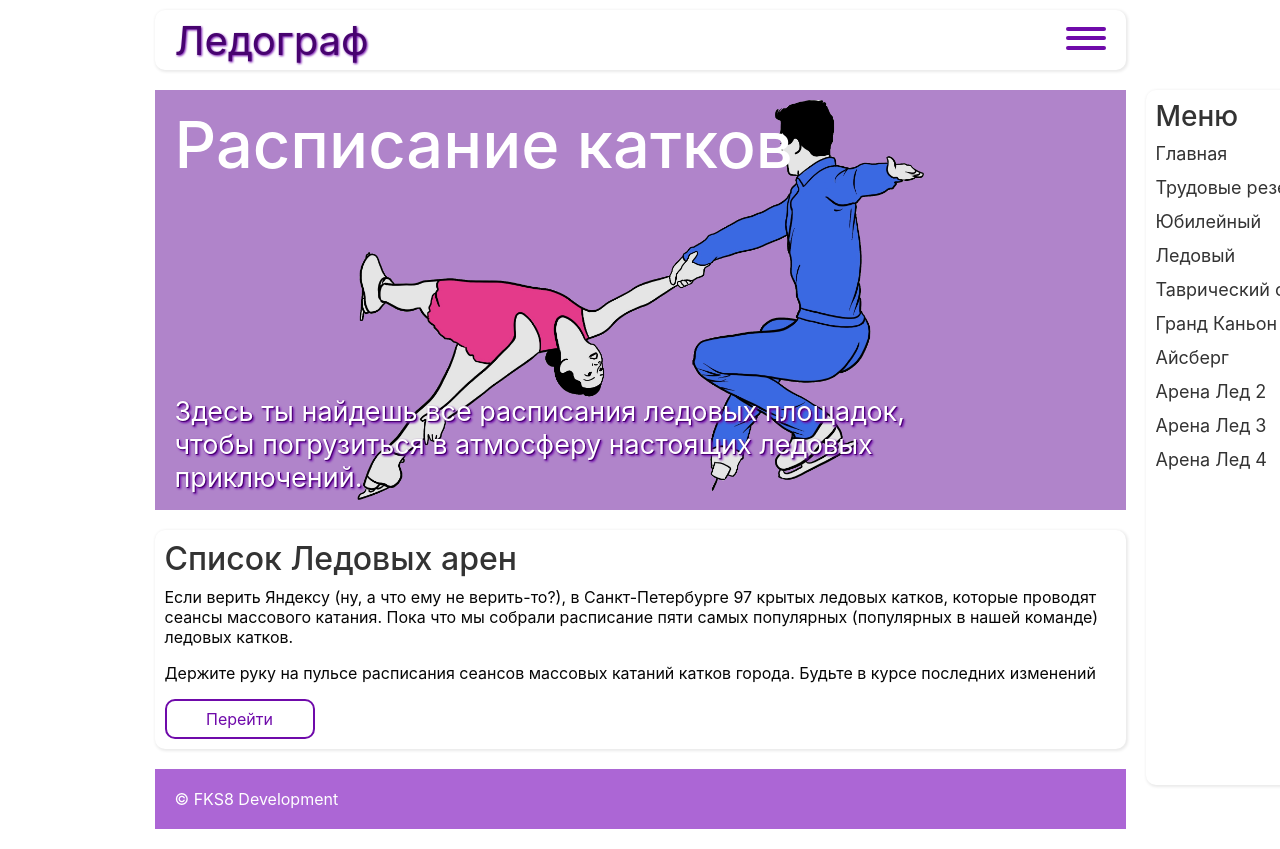
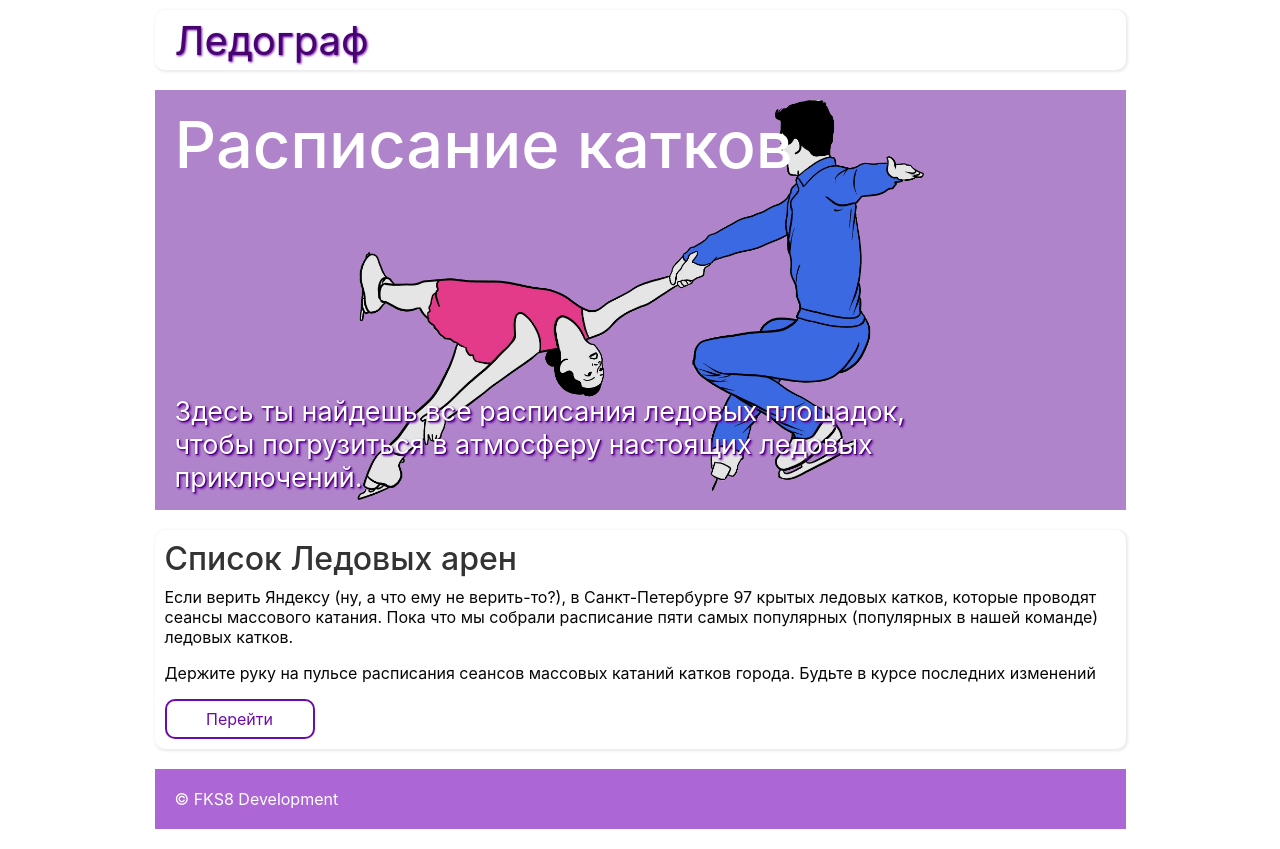
Before and after one commit to fsk8-dev/php-render, a PHP site: page / in a window 1280 px wide. Run offline with PHP 8.4, Linux system fonts and the light colour scheme; data that the repository does not hold is empty; a stand-in replaces the project's code that opens the database connection.

Commit message:
стили большого экрана

```diff
--- a/include/navigation/navigation.php
+++ b/include/navigation/navigation.php
@@ -1,9 +1,9 @@
 <nav class="nav nav--close" id="nav">
 <div class="nav__body box-shadow">
-    <h3 className="nav__title">Меню</h3>
+    <h3 class="nav__title">Меню</h3>
     <ul class="nav__list list-reset">
      <li class="nav__item">
-         <a href="/" class="nav__link">
+         <a href="/" class="nav__link link-reset">
            Главная
          </a>
        </li>
--- a/styles/base.css
+++ b/styles/base.css
@@ -105,9 +105,10 @@ body.modal-opened {
   gap: 15px;
 }
 
-@media (min-width: calc(var(--medium-screen) + 1px)) {
+/* NOTE вернуть когда навигацию верну */
+/* @media (min-width: 992px) {
   .main {
     margin-top: 150px;
     padding-inline: 10px;
   }
-}
+} */
--- a/styles/components/burger.css
+++ b/styles/components/burger.css
@@ -1,6 +1,12 @@
 .burger {
   --transform-duration: 0.5s;
   display: block;
+}
+
+@media (min-width: 992px) {
+  .burger {
+    display: none;
+  }
 }
 
 .burger__btn {
--- a/styles/components/navigation-v2.css
+++ b/styles/components/navigation-v2.css
@@ -37,8 +37,9 @@
   /*  TODO hover styles */
 }
 
-@media (min-width: calc(var(--medium-screen) + 1px)) {
-  .mainMenu {
+@media (min-width: 992px) {
+  .nav {
+    display: none;
     position: fixed;
     top: 60px;
     padding-top: 20px;
@@ -46,32 +47,32 @@
     background-color: transparent;
   }
 
-  .body {
+  .nav__body {
     padding: 0;
-    box-shadow: 1px 1px 3px 1px var(--color-primary_light);
-    border: none;
-    border-radius: 0;
-    background-color: var(--color-primary_light);
+    /* box-shadow: 1px 1px 3px 1px var(--color-primary-light); */
+    /* border: none; */
+    /* border-radius: 0; */
+    background-color: #fff;
   }
 
-  .list {
+  .nav__list {
     flex-direction: row;
   }
 
-  .link {
+  .nav__link {
     padding: 10px 15px;
-
-    &:hover {
-      color: #fff;
-      background-color: var(color-primary-shade);
-    }
   }
 
-  .close {
+  .nav__link:hover {
+    color: #fff;
+    background-color: var(--color-primary-shade);
+  }
+
+  .nav--close {
     transform: none;
   }
 
-  .title {
+  .nav__title {
     display: none;
   }
 }
--- a/styles/styles.css
+++ b/styles/styles.css
@@ -16,6 +16,6 @@
 @import "./components/header.css";
 @import "./components/hero.css";
 @import "./components/burger.css";
-@import "./components/navigation.css";
+/* @import "./components/navigation.css"; */
 @import "./components/navigation-v2.css";
 @import "./components/card.css";
```
